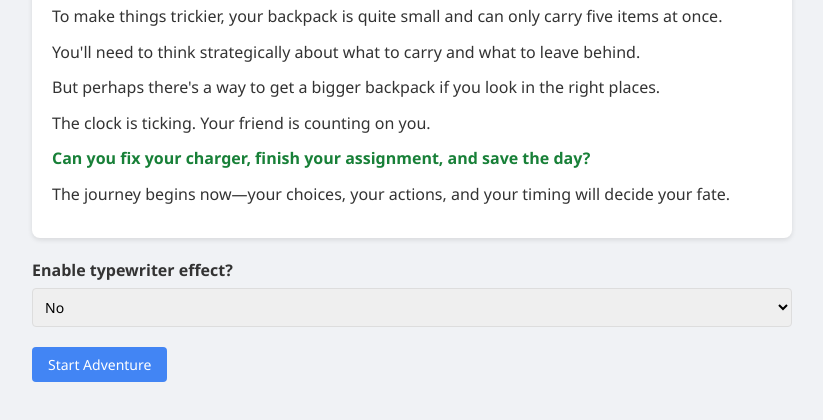
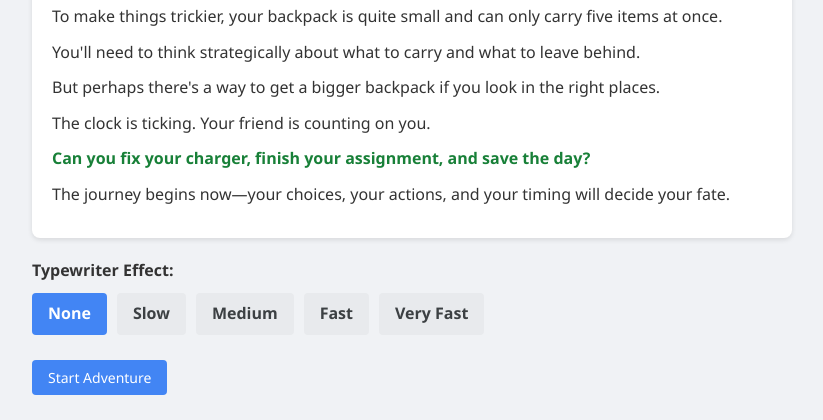
Before and after one commit to Jaynik-S/UofT_Adventure_Game, a Flask app: page / in a window 1280 px wide. Shown: the part 749-1169 px from the top of the page, without its empty margins (228-1051 px from the left). Before the commit the page ends 1131 px from the top, so only its background shows below. Run offline with Flask 3, Linux system fonts and the light colour scheme.

Commit message:
style: changed typewriter button speed

```diff
--- a/static/css/style.css
+++ b/static/css/style.css
@@ -361,3 +361,46 @@ small {
         justify-content: space-between;
     }
 }
+
+/* Speed Buttons Styles */
+.speed-buttons {
+    display: flex;
+    gap: 10px;
+    margin-top: 10px;
+    flex-wrap: wrap;
+}
+
+.speed-option {
+    position: relative;
+}
+
+.speed-option input[type="radio"] {
+    position: absolute;
+    opacity: 0;
+    width: 0;
+    height: 0;
+}
+
+.speed-option label {
+    display: inline-block;
+    padding: 8px 16px;
+    background-color: #e8eaed;
+    color: #3c4043;
+    border-radius: 4px;
+    cursor: pointer;
+    text-align: center;
+    transition: all 0.2s;
+}
+
+.speed-option input[type="radio"]:checked + label {
+    background-color: #4285f4;
+    color: white;
+}
+
+.speed-option label:hover {
+    background-color: #dadce0;
+}
+
+.speed-option input[type="radio"]:checked + label:hover {
+    background-color: #3367d6;
+}
--- a/templates/index.html
+++ b/templates/index.html
@@ -38,17 +38,33 @@
 
         <form action="{{ url_for('start_game') }}" method="post">
             <div class="form-group">
-                <label for="typewriter_effect">Enable typewriter effect?</label>
-                <select name="typewriter_effect" id="typewriter_effect">
-                    <option value="yes">Yes</option>
-                    <option value="no" selected>No</option>
-                </select>
-            </div>
-
-            <div class="form-group" id="typewriter_settings" style="display: none;">
-                <label for="char_delay">Character delay (seconds):</label>
-                <input type="number" name="char_delay" id="char_delay" step="0.001" min="0.001" max="0.1" value="0.0225">
-                <small>Recommended: 0.0225, Fast: 0.01</small>
+                <label>Typewriter Effect:</label>
+                <div class="speed-buttons">
+                    <div class="speed-option">
+                        <input type="radio" name="typewriter_effect" id="none" value="no" checked>
+                        <label for="none">None</label>
+                    </div>
+                    <div class="speed-option">
+                        <input type="radio" name="typewriter_effect" id="slow" value="yes">
+                        <label for="slow">Slow</label>
+                        <input type="hidden" name="char_delay" value="0.05" disabled>
+                    </div>
+                    <div class="speed-option">
+                        <input type="radio" name="typewriter_effect" id="medium" value="yes">
+                        <label for="medium">Medium</label>
+                        <input type="hidden" name="char_delay" value="0.025" disabled>
+                    </div>
+                    <div class="speed-option">
+                        <input type="radio" name="typewriter_effect" id="fast" value="yes">
+                        <label for="fast">Fast</label>
+                        <input type="hidden" name="char_delay" value="0.017" disabled>
+                    </div>
+                    <div class="speed-option">
+                        <input type="radio" name="typewriter_effect" id="very-fast" value="yes">
+                        <label for="very-fast">Very Fast</label>
+                        <input type="hidden" name="char_delay" value="0.0075" disabled>
+                    </div>
+                </div>
             </div>
 
             <button type="submit" class="btn">Start Adventure</button>
@@ -56,13 +72,20 @@
     </div>
 
     <script>
-        document.getElementById('typewriter_effect').addEventListener('change', function() {
-            const settings = document.getElementById('typewriter_settings');
-            if (this.value === 'yes') {
-                settings.style.display = 'block';
-            } else {
-                settings.style.display = 'none';
-            }
+        document.querySelectorAll('input[name="typewriter_effect"]').forEach(function(radio) {
+            radio.addEventListener('change', function() {
+                // Enable/disable the hidden input for the selected option
+                document.querySelectorAll('.speed-option input[type="hidden"]').forEach(function(input) {
+                    input.disabled = true;
+                });
+
+                if (this.value === 'yes') {
+                    const hiddenInput = this.parentNode.querySelector('input[type="hidden"]');
+                    if (hiddenInput) {
+                        hiddenInput.disabled = false;
+                    }
+                }
+            });
         });
     </script>
 </body>
```
